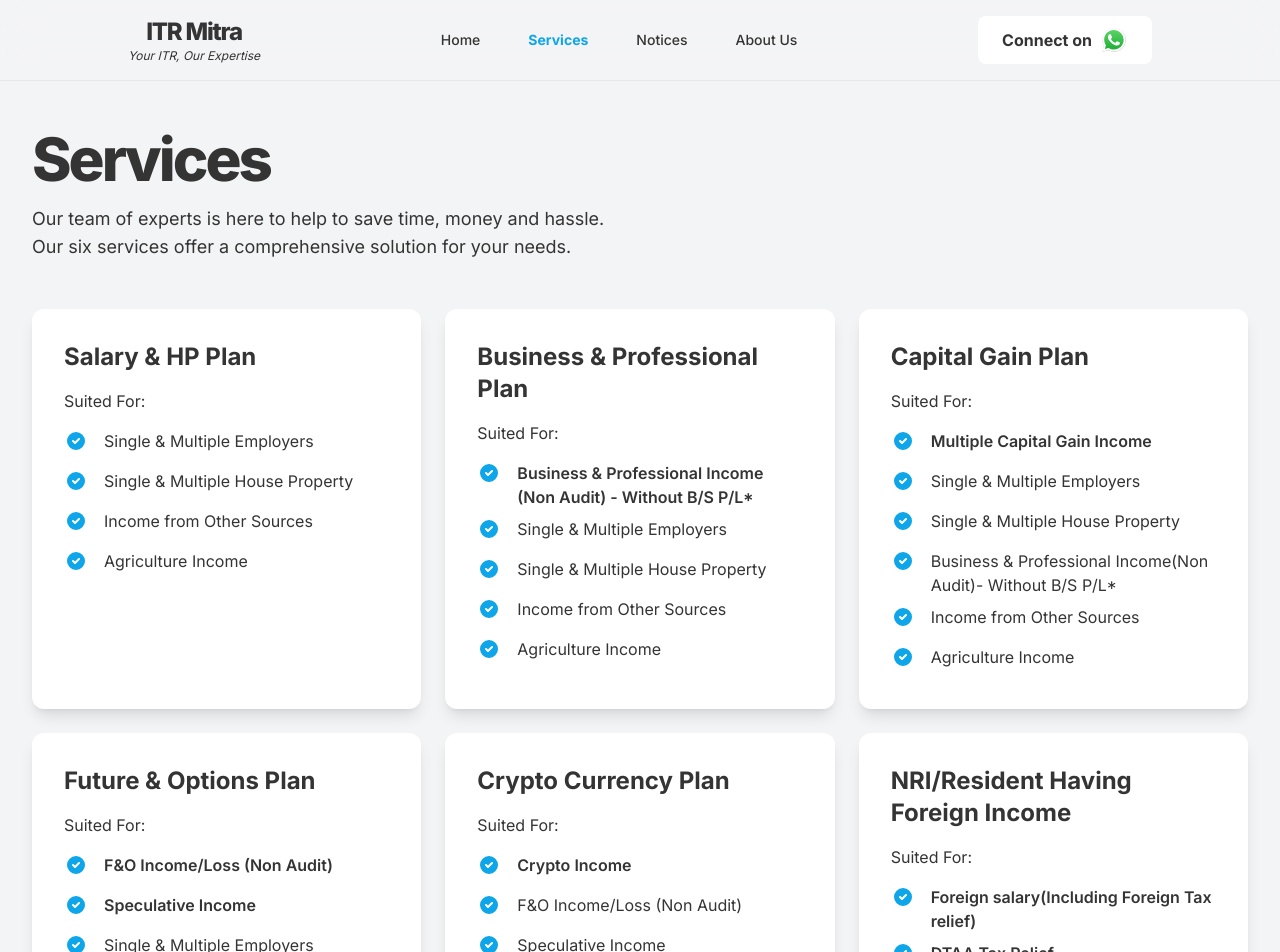
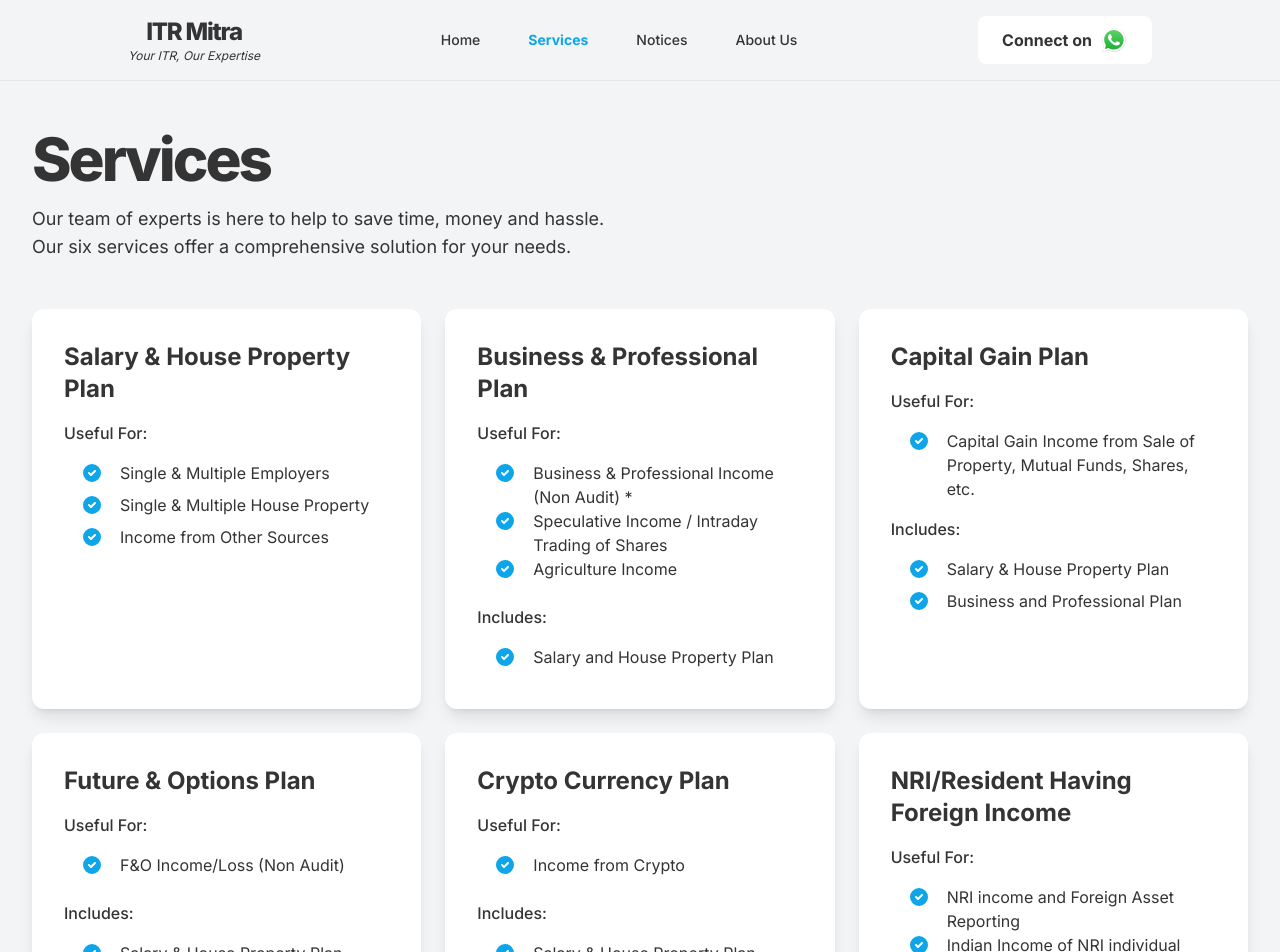
Before and after one commit to itrmitra/itrmitra, a Next.js app: page /services in a window 1280 px wide. Shown: the top 952 px of the page. Built offline with nearby package versions, Linux system fonts and the light colour scheme.

Commit message:
update services tab

```diff
--- a/src/data/services.ts
+++ b/src/data/services.ts
@@ -1,83 +1,60 @@
 export const services = [
     {
-        name: "Salary & HP Plan",
-        mainFeatures: [],
-        features: [
+        name: "Salary & House Property Plan",
+        usefulFor: [
             "Single & Multiple Employers",
             "Single & Multiple House Property",
             "Income from Other Sources",
-            "Agriculture Income",
         ],
     },
     {
         name: "Business & Professional Plan",
-        mainFeatures: [0],
-        features: [
-            "Business & Professional Income (Non Audit) - Without B/S P/L*",
-            "Single & Multiple Employers",
-            "Single & Multiple House Property",
-            "Income from Other Sources",
+        usefulFor: [
+            "Business & Professional Income (Non Audit) *",
+            "Speculative Income / Intraday Trading of Shares",
             "Agriculture Income",
         ],
+        includes: ["Salary and House Property Plan"],
+        extraInfo:
+            "Plan does not include Account Writing charges, Business Consultancy services and balance sheet Attestation charges",
     },
     {
         name: "Capital Gain Plan",
-        mainFeatures: [0],
-        features: [
-            "Multiple Capital Gain Income",
-            "Single & Multiple Employers",
-            "Single & Multiple House Property",
-            "Business & Professional Income(Non Audit)- Without B/S P/L*",
-            "Income from Other Sources",
-            "Agriculture Income",
-        ],
+        usefulFor: ["Capital Gain Income from Sale of Property, Mutual Funds, Shares, etc."],
+        includes: ["Salary & House Property Plan", "Business and Professional Plan"],
     },
     {
         name: "Future & Options Plan",
-        mainFeatures: [0, 1],
-        features: [
-            "F&O Income/Loss (Non Audit)",
-            "Speculative Income",
-            "Single & Multiple Employers",
-            "Single & Multiple House Property",
-            "Multiple Capital Gain Income",
-            "Income from Other Sources",
-            "Business & Professional Income(Non Audit)- Without B/S P/L*",
-            "Agriculture Income",
+        usefulFor: ["F&O Income/Loss (Non Audit)"],
+        includes: [
+            "Salary & House Property Plan",
+            "Business and Professional Plan",
+            "Capital Gain Plan",
         ],
     },
     {
         name: "Crypto Currency Plan",
-        mainFeatures: [0],
-        features: [
-            "Crypto Income",
-            "F&O Income/Loss (Non Audit)",
-            "Speculative Income",
-            "Single & Multiple Employers",
-            "Single & Multiple House Property",
-            "Multiple Capital Gain Income",
-            "Business & Professional Income(Non Audit)- Without B/S P/L*",
-            "Income from Other Sources",
-            "Agriculture Income",
+        usefulFor: ["Income from Crypto"],
+        includes: [
+            "Salary & House Property Plan",
+            "Business and Professional Plan",
+            "Capital Gain Plan",
+            "Future & Options Plan",
         ],
     },
     {
         name: "NRI/Resident Having Foreign Income",
-        mainFeatures: [0, 1, 2],
-        features: [
-            "Foreign salary(Including Foreign Tax relief)",
+        usefulFor: [
+            "NRI income and Foreign Asset Reporting",
+            "Indian Income of NRI individual",
             "DTAA Tax Relief",
-            "RSU/ESOP",
-            "Single & Multiple Employers",
-            "Single & Multiple House Property",
-            "Multiple Capital Gain Income",
-            "Business & Professional Income(Non Audit)- Without B/S P/L*",
-            "DTAA Tax Relief",
-            "Crypto Income",
-            "F&O Income/Loss (Non Audit)",
-            "Speculative Income",
-            "Income from Other Sources",
-            "Agriculture Income",
+        ],
+        includes: [
+            "Salary & House Property Plan",
+            "Business and Professional Plan",
+            "Capital Gain Plan",
+            "Future & Options Plan",
+            "Crypto Currency Plan",
         ],
     },
 ]
--- a/src/pages/services.tsx
+++ b/src/pages/services.tsx
@@ -31,29 +31,44 @@ export default function Services() {
 
 function ServiceCard({
     name,
-    features,
-    mainFeatures,
+    usefulFor,
+    includes,
 }: {
     name: string
-    mainFeatures: number[]
-    features: string[]
+    usefulFor: string[]
+    includes?: string[]
 }) {
     return (
         <div className="rounded-xl bg-white p-8 shadow-lg">
             <h1 className="mb-4 text-xl font-bold md:text-2xl">{name}</h1>
-            <div className="space-y-2">
-                <p className="text-medium mb-4 text-sm md:text-base">Suited For:</p>
-                {features.map((item, idx) => (
-                    <div className="flex items-start gap-2 text-sm md:text-base">
+            <div className="mb-4 space-y-2">
+                <p className="mb-4 text-sm font-medium md:text-base">Useful For:</p>
+                <ul>
+                    {usefulFor.map((item, idx) => (
+                        <li className="ml-4 flex items-start gap-2 text-sm md:text-base">
                             <div className="min-w-8 h-8">
                                 <CheckCircle2 className="fill-brand text-white md:h-6 md:w-6" />
                             </div>
-                        <div className={cn(mainFeatures.indexOf(idx) != -1 && "font-semibold")}>
-                            {item}
+                            <span className={cn()}>{item}</span>
+                        </li>
+                    ))}
+                </ul>
             </div>
+            {includes && (
+                <div className="space-y-2">
+                    <p className="mb-4 text-sm font-medium md:text-base">Includes:</p>
+                    <ul>
+                        {includes.map((item, idx) => (
+                            <li className="ml-4 flex items-start gap-2 text-sm md:text-base">
+                                <div className="min-w-8 h-8">
+                                    <CheckCircle2 className="fill-brand text-white md:h-6 md:w-6" />
                                 </div>
+                                <span className={cn()}>{item}</span>
+                            </li>
                         ))}
+                    </ul>
                 </div>
+            )}
         </div>
     )
 }
```
Lines whose indentation alone changed are shown as unchanged.
